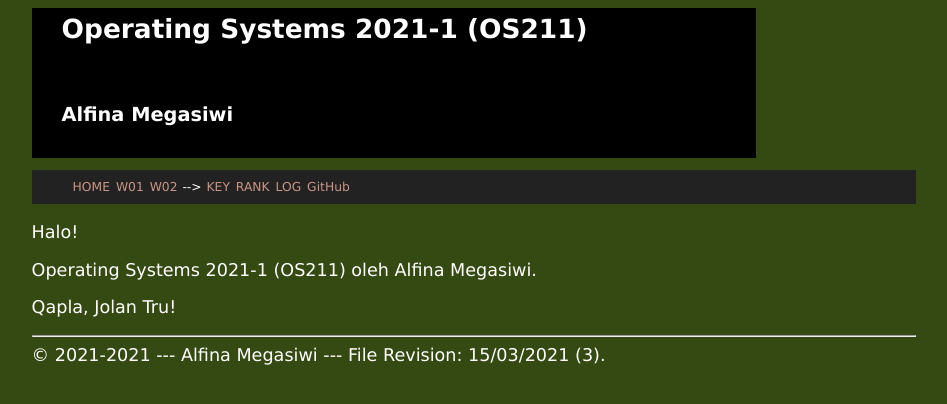
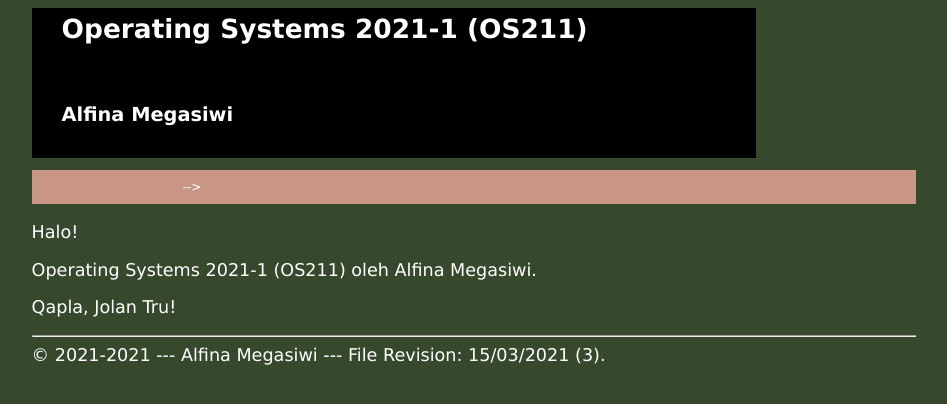
Before and after one commit to alfina-megasiwi/os211, a Jekyll site: the page built from index.md, in a window 1280 px wide. Shown: the top 404 px of the page, without its empty margins (166-1113 px from the left). Built offline with Jekyll 4.4.1, drawn with Linux system fonts in a browser that asks for light colours.

Commit message:
update layout 3

```diff
--- a/assets/css/style.css
+++ b/assets/css/style.css
@@ -10,12 +10,12 @@
 
 .plainclass {
   color:            white;
-  background-color: #001030;
+  background-color: #37492d;
 }
 
 .plainclass1 {
   color:            white;
-  background-color: #354a12;
+  background-color: #37492d;
 }
 
 .container {
@@ -111,7 +111,7 @@
 }
 
 .navbar {
-  background-color: #222222;
+  background-color: #c99585;
   color:            #FFFFFF;
   font-size:        0.7em;
 }
@@ -128,8 +128,8 @@
 }
 
 .navbar ul li a:hover {
-  background:       rgb(40, 146, 40);
-  color:            #CCCCCC;
+  background:       #c99585;
+  color:            #dbc9ab;
   font-size:        1em;
   font-weight:      bold;
 }
```
